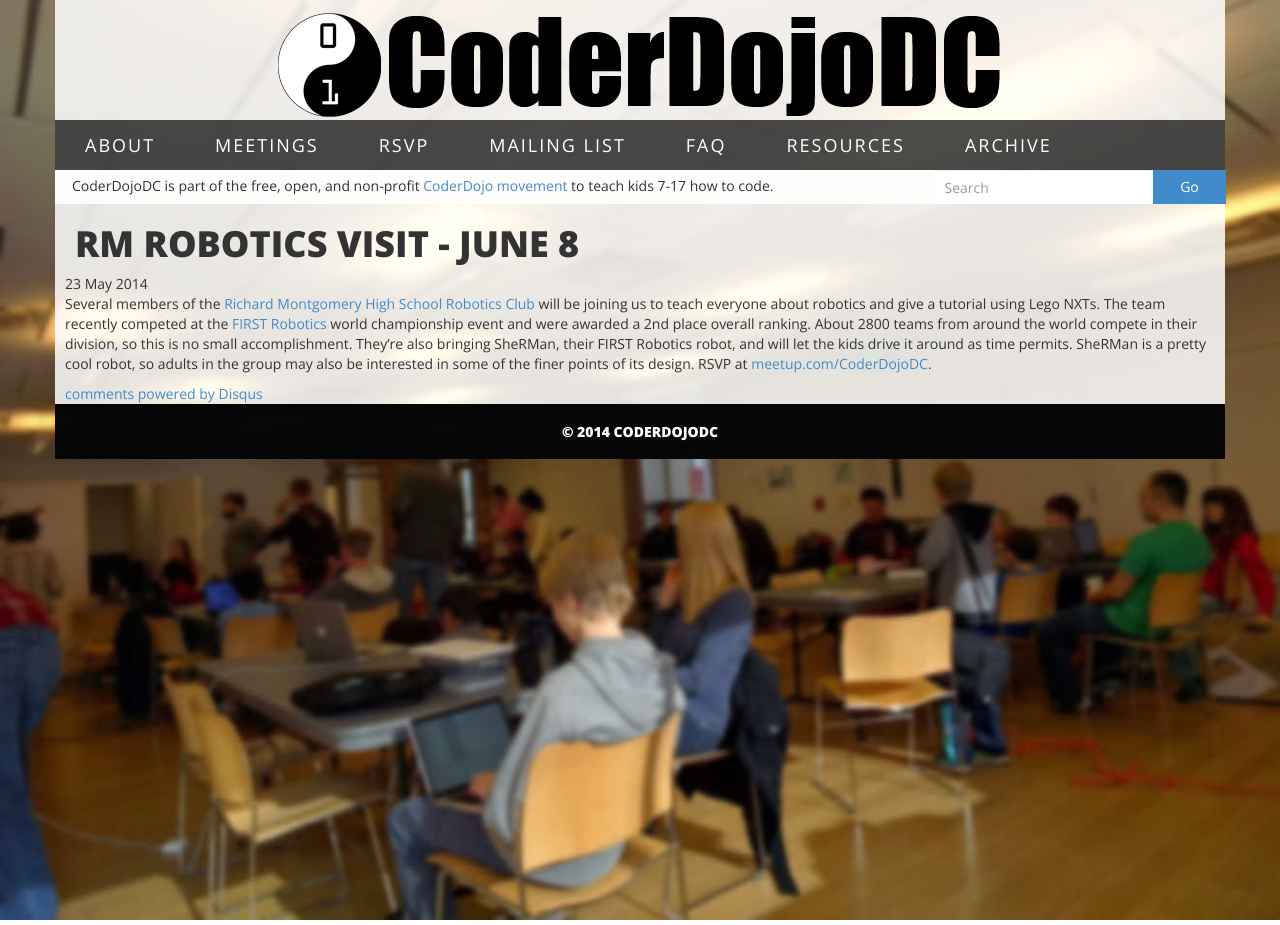
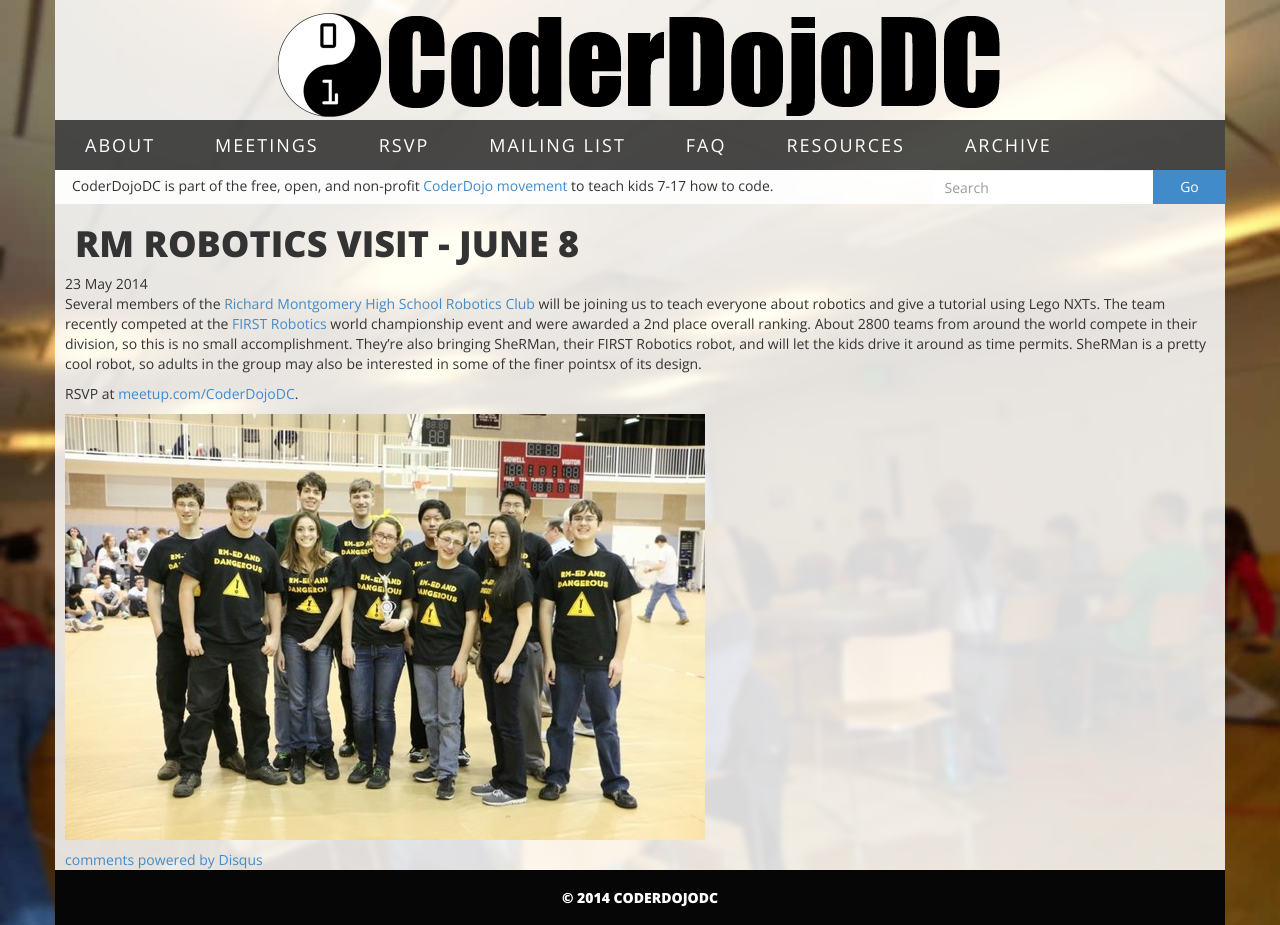
Before and after one commit to CoderDojoDC/CoderDojoDC.github.io, a Jekyll site: the page built from _posts/2014-05-23-rm-robotics-visit-june-8.md, in a window 1280 px wide. Built offline with Jekyll 4.4.1, drawn with Linux system fonts in a browser that asks for light colours; Markdown is read by kramdown in place of the engine named in the settings; comment, search, counter and statistics services are not loaded.

Commit message:
Add picture to the RMRobotics post

```diff
--- a/_posts/2014-05-23-rm-robotics-visit-june-8.md
+++ b/_posts/2014-05-23-rm-robotics-visit-june-8.md
@@ -5,6 +5,16 @@ date: '2014-05-23T12:08:19-04:00'
 tags: []
 tumblr_url: http://coderdojodc.com/post/86604377252/rm-robotics-visit-june-8
 ---
-Several members of the [Richard Montgomery High School Robotics Club](http://rmrobotics.weebly.com/) will be joining us to teach everyone about robotics and give a tutorial using Lego NXTs. The team recently competed at the [FIRST Robotics](http://www.usfirst.org/roboticsprograms/ftc) world championship event and were awarded a 2nd place overall ranking. About 2800 teams from around the world compete in their division, so this is no small accomplishment. They’re also bringing SheRMan, their FIRST Robotics robot, and will let the kids drive it around as time permits. SheRMan is a pretty cool robot, so adults in the group may also be interested in some of the finer points of its design.
-<!--break-->
+Several members of the [Richard Montgomery High School Robotics Club](http://rmrobotics.weebly.com/)
+will be joining us to teach everyone about robotics and give a tutorial using
+Lego NXTs. The team recently competed at the [FIRST Robotics](http://www.usfirst.org/roboticsprograms/ftc)
+world championship event and were awarded a 2nd place overall ranking. About
+2800 teams from around the world compete in their division, so this is no
+small accomplishment. They’re also bringing SheRMan, their FIRST Robotics robot,
+and will let the kids drive it around as time permits. SheRMan is a pretty cool
+robot, so adults in the group may also be interested in some of the finer pointsx
+of its design.
+
 RSVP at [meetup.com/CoderDojoDC](http://www.meetup.com/CoderDojoDC/events/184766172/).
+
+![RM Robotics](/assets/rmrobotics-2014.jpg)
```
Also changed, not shown: assets/rmrobotics-2014.jpg (added).
